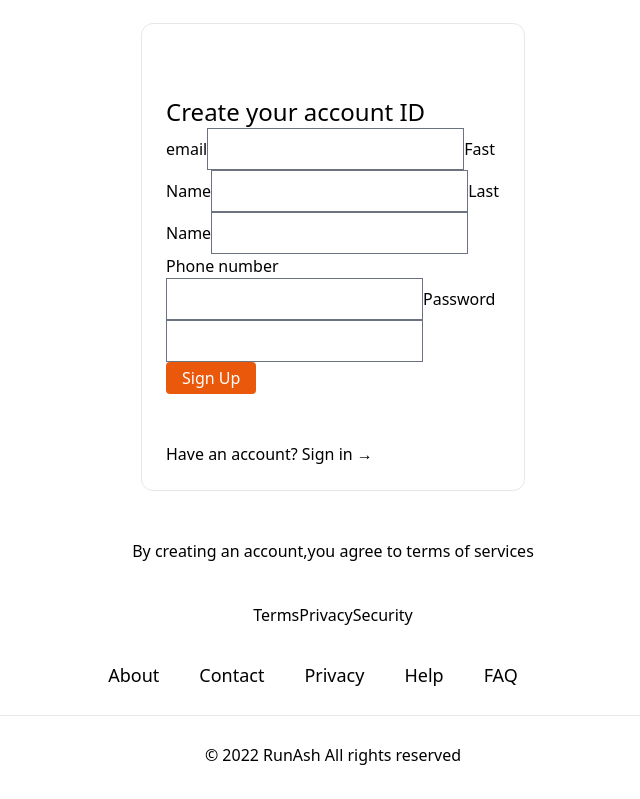
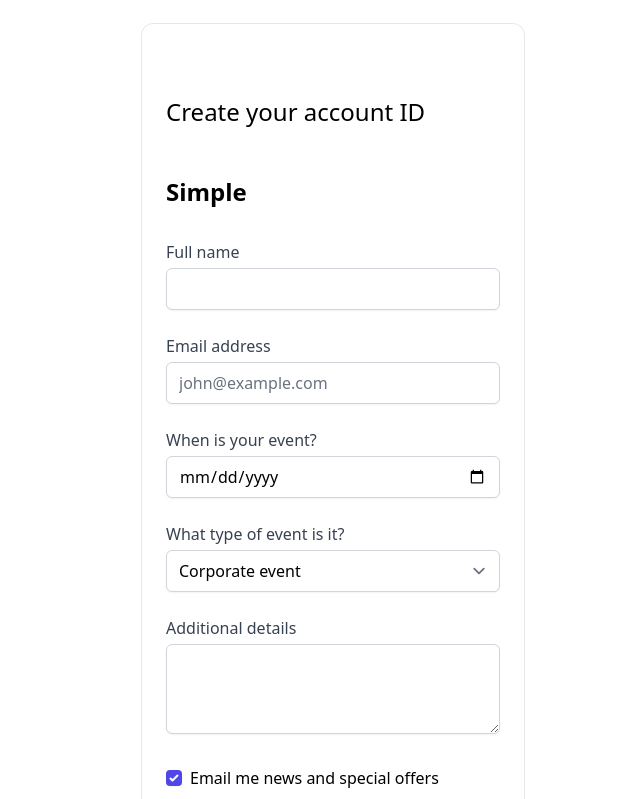
Before and after one commit to Vaibhavmurmu/nextjs13, a Next.js app: page /js-form in a window 1280 px wide. Shown: the part 381-1180 px from the top of the page, without its empty margins (307-947 px from the left). Built offline with nearby package versions, Linux system fonts and the light colour scheme.

Commit message:
Update js-form.js

```diff
--- a/pages/js-form.js
+++ b/pages/js-form.js
@@ -49,18 +49,118 @@ export default function PageWithJSbasedForm() {
       <div className="mt-6 w-96 rounded-xl border p-6 text-left focus:text-blue-600">
       <p className="mt-12 text-2xl bottom-2">Create your account ID</p>
       <form onSubmit={handleSubmit}>
-        <label htmlFor="email">email</label>
-        <input type="text" id="email" name="email" required />
-        <label htmlFor="fast">Fast Name</label>
-        <input type="text" id="first" name="first" required />
-        <label htmlFor="last">Last Name</label>
-        <input type="text" id="last" name="last" required />
-        <label htmlFor="Phone number">Phone number</label>
-        <input type="text" id="Phone number" name="Optional" required />
-        <label htmlFor="password">Password</label>
-        <input type="text" id="password" name="password" required />
-
-        <button className="bg-orange-600 text-white hover:text-white font-n py-1 px-4 rounded mt-0">Sign Up</button>
+        <div class="py-12">
+          <h2 class="text-2xl font-bold">Simple</h2>
+          <div class="mt-8 max-w-md">
+            <div class="grid grid-cols-1 gap-6">
+              <label class="block">
+                <span class="text-gray-700">Full name</span>
+                <input
+                  type="text"
+                  class="
+                    mt-1
+                    block
+                    w-full
+                    rounded-md
+                    border-gray-300
+                    shadow-sm
+                    focus:border-indigo-300 focus:ring focus:ring-indigo-200 focus:ring-opacity-50
+                  "
+                  placeholder=""
+                />
+              </label>
+              <label class="block">
+                <span class="text-gray-700">Email address</span>
+                <input
+                  type="email"
+                  class="
+                    mt-1
+                    block
+                    w-full
+                    rounded-md
+                    border-gray-300
+                    shadow-sm
+                    focus:border-indigo-300 focus:ring focus:ring-indigo-200 focus:ring-opacity-50
+                  "
+                  placeholder="john@example.com"
+                />
+              </label>
+              <label class="block">
+                <span class="text-gray-700">When is your event?</span>
+                <input
+                  type="date"
+                  class="
+                    mt-1
+                    block
+                    w-full
+                    rounded-md
+                    border-gray-300
+                    shadow-sm
+                    focus:border-indigo-300 focus:ring focus:ring-indigo-200 focus:ring-opacity-50
+                  "
+                />
+              </label>
+              <label class="block">
+                <span class="text-gray-700">What type of event is it?</span>
+                <select
+                  class="
+                    block
+                    w-full
+                    mt-1
+                    rounded-md
+                    border-gray-300
+                    shadow-sm
+                    focus:border-indigo-300 focus:ring focus:ring-indigo-200 focus:ring-opacity-50
+                  "
+                >
+                  <option>Corporate event</option>
+                  <option>Wedding</option>
+                  <option>Birthday</option>
+                  <option>Other</option>
+                </select>
+              </label>
+              <label class="block">
+                <span class="text-gray-700">Additional details</span>
+                <textarea
+                  class="
+                    mt-1
+                    block
+                    w-full
+                    rounded-md
+                    border-gray-300
+                    shadow-sm
+                    focus:border-indigo-300 focus:ring focus:ring-indigo-200 focus:ring-opacity-50
+                  "
+                  rows="3"
+                ></textarea>
+              </label>
+              <div class="block">
+                <div class="mt-2">
+                  <div>
+                    <label class="inline-flex items-center">
+                      <input
+                        type="checkbox"
+                        class="
+                          rounded
+                          border-gray-300
+                          text-indigo-600
+                          shadow-sm
+                          focus:border-indigo-300
+                          focus:ring
+                          focus:ring-offset-0
+                          focus:ring-indigo-200
+                          focus:ring-opacity-50
+                        "
+                        checked
+                      />
+                      <span class="ml-2">Email me news and special offers</span>
+                    </label>
+                  </div>
+                </div>
+              </div>
+            </div>
+          </div>
+        </div>
       </form>
 
       <p className="mt-12 text-0xl bottom-2">
```
